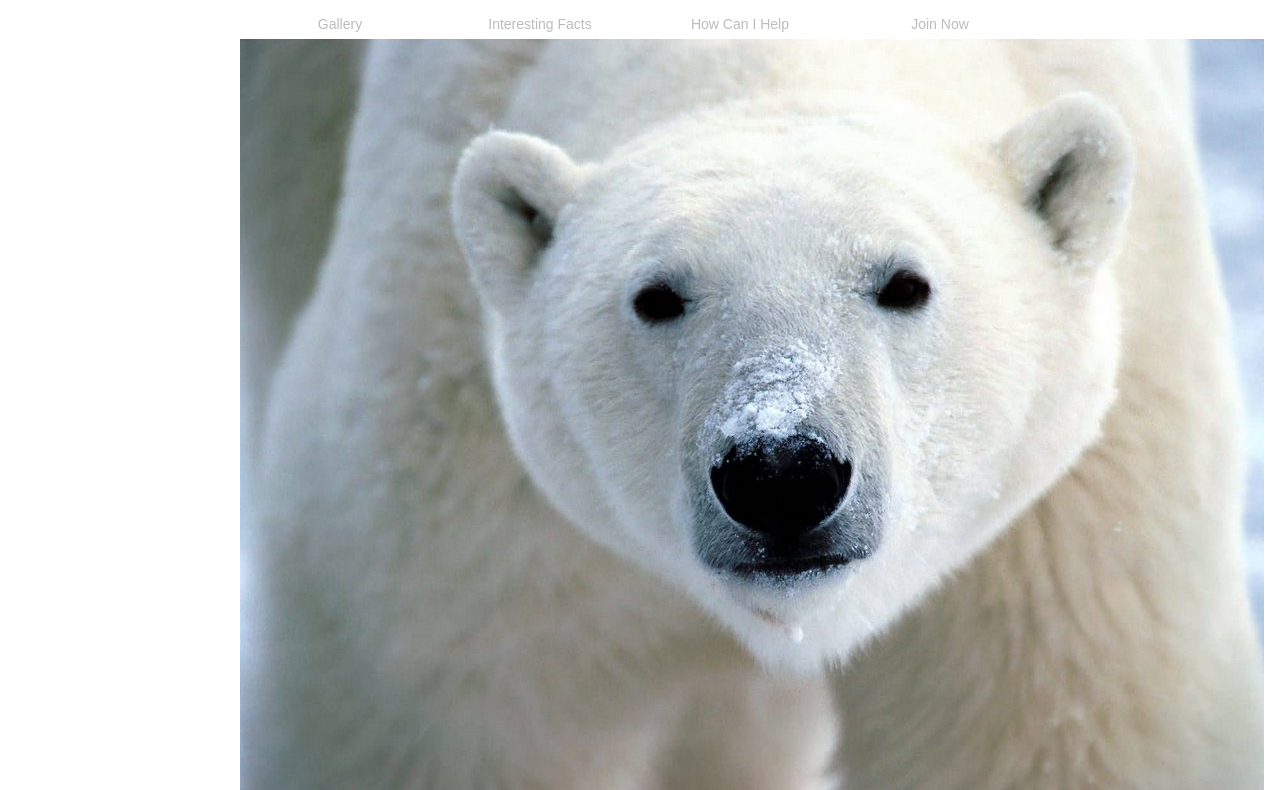
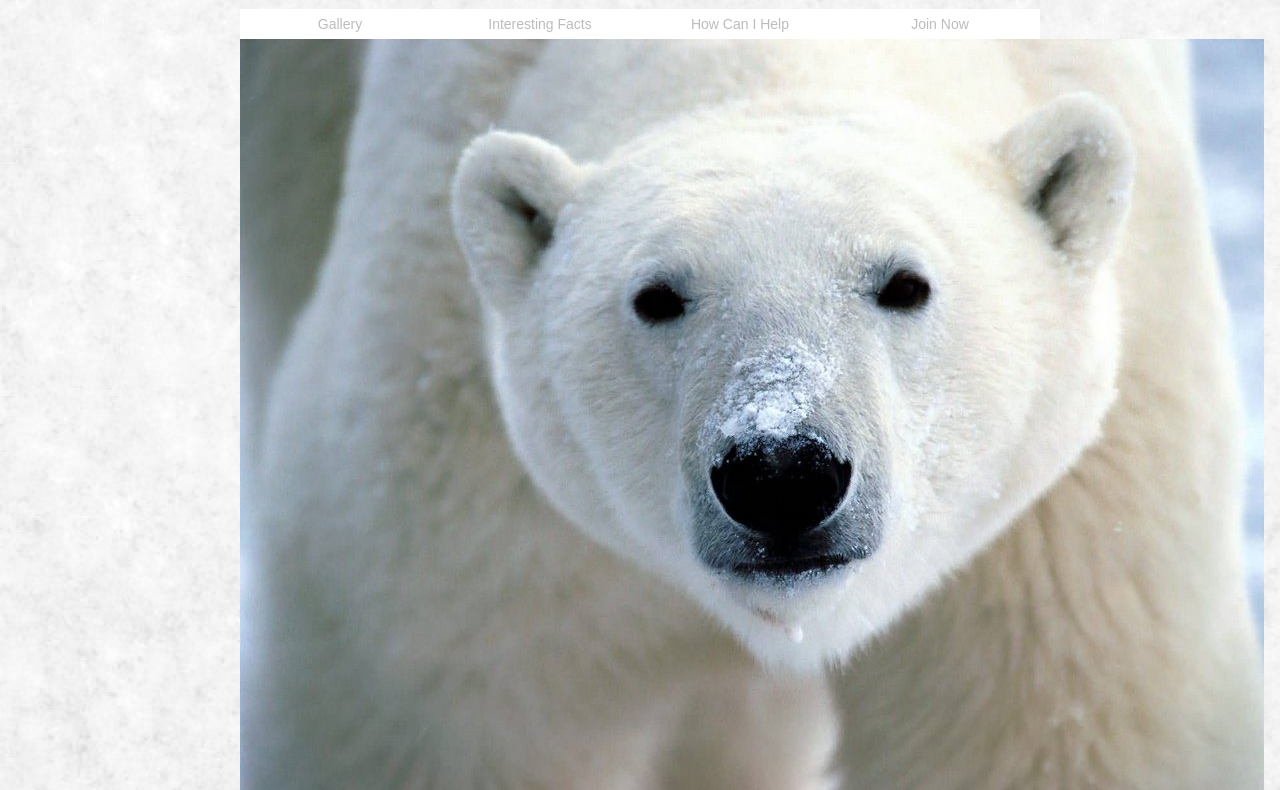
Before and after one commit to AGorney1/WSD, a plain HTML site: page index.html in a window 1280 px wide. Shown: the part 590-1380 px from the top of the page. Drawn offline with Linux system fonts and the light colour scheme; a web font is replaced by a local one.

Commit message:
background

```diff
--- a/css/main.css
+++ b/css/main.css
@@ -4,6 +4,7 @@ body{
 	line-height: 1.5;
 	width: 800px;
 	margin: 0 auto;
+	background-image: url('../images/background.png')
 
 }
 
```
Also changed, not shown: Images/background.png (added).
